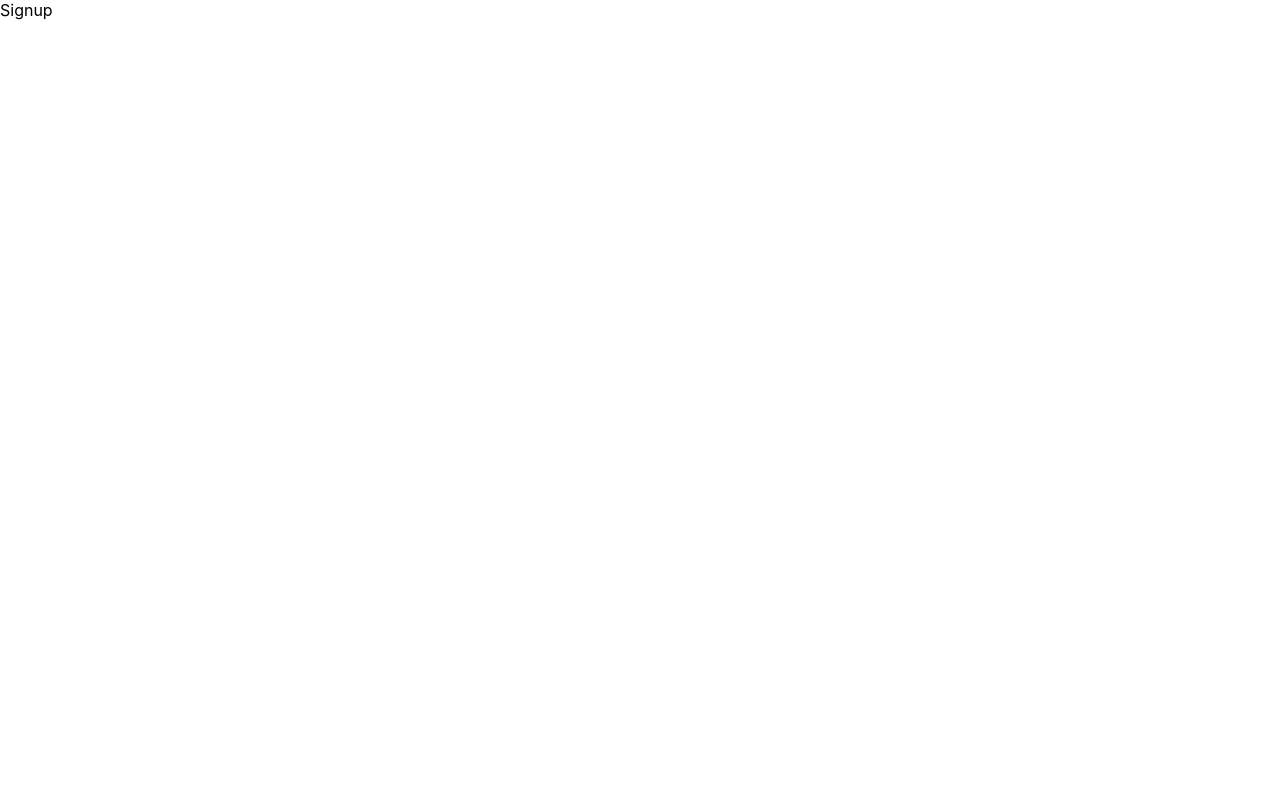
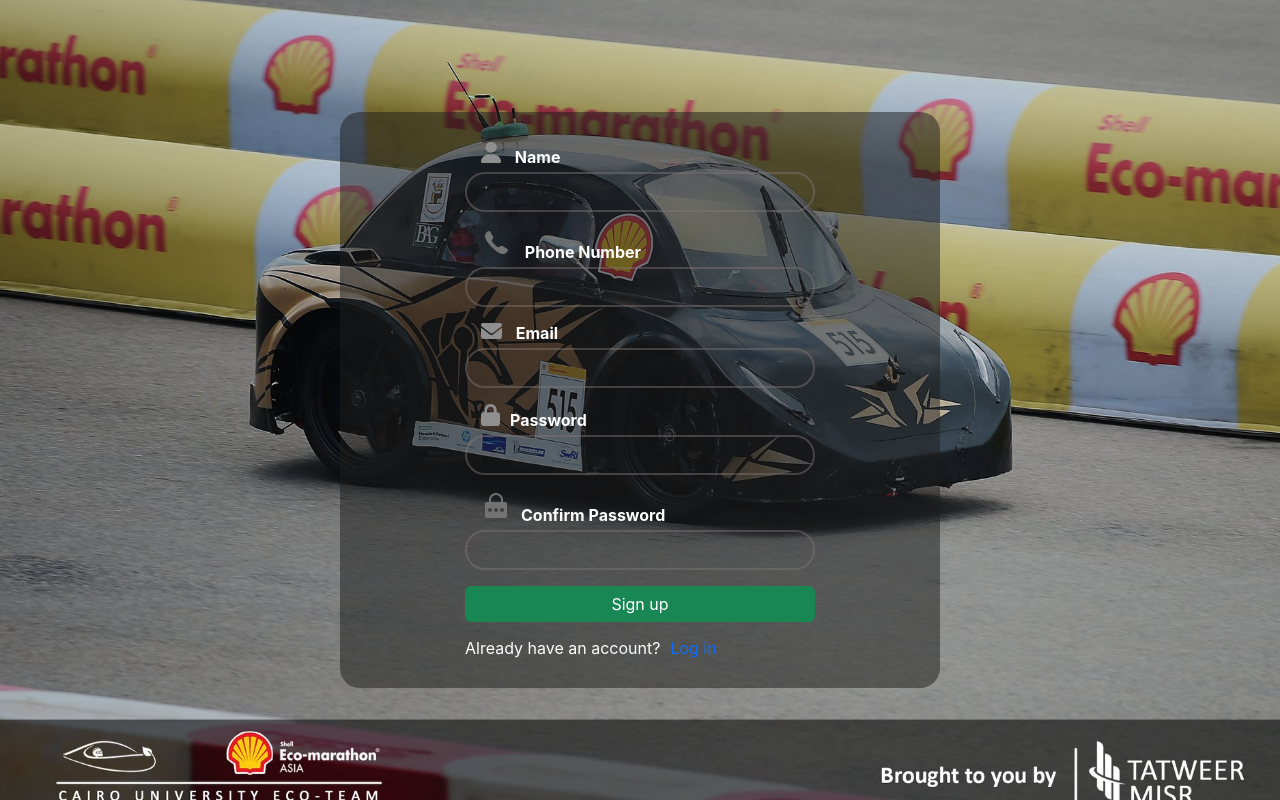
Before and after one commit to cuert-web/cuert-inventory-frontend, a React (Vite) app: page /signup in a window 1280 px wide. Built offline with nearby package versions, Linux system fonts and the light colour scheme.

Commit message:
Add sign page

```diff
--- a/src/features/auth/components/LoginForm/LoginForm.jsx
+++ b/src/features/auth/components/LoginForm/LoginForm.jsx
@@ -1,7 +1,7 @@
 import email from "@/features/auth/assets/email.png";
 import pass from "@/features/auth/assets/password.png";
 import { Link } from "react-router-dom";
-import { LoginBtn, StyledLoginForm } from "./LoginForm.styled";
+import { CreateOrLogin, LoginBtn, StyledLoginForm } from "./LoginForm.styled";
 
 const LoginForm = () => {
   return (
@@ -26,6 +26,7 @@
       </div>
 
       <LoginBtn>Log in</LoginBtn>
+      <CreateOrLogin>
         <p>Don&apos;t you have an account? </p>
         <Link
           to="/signup"
@@ -33,6 +34,7 @@
         >
           Sign Up
         </Link>
+      </CreateOrLogin>
     </StyledLoginForm>
   );
 };
--- a/src/features/auth/components/LoginForm/LoginForm.styled.js
+++ b/src/features/auth/components/LoginForm/LoginForm.styled.js
@@ -2,6 +2,7 @@
 
 export const StyledLoginForm = styled("form")`
   max-width: 100%;
+  max-height: 100%;
 
   & .mb-3 {
     margin-bottom: 1rem;
@@ -51,4 +52,28 @@
   outline: none;
   border: none;
   margin-bottom: 1rem;
+
+  &:hover {
+    background-color: #198754ee;
+  }
 `;
+
+export const CreateOrLogin = styled("div")`
+  display: flex;
+  align-items: flex-start;
+  gap: 10px;
+
+  & a {
+    /* set color to blue link color */
+    color: #0d6efd;
+
+    /* set hover and visited colors */
+    &:hover {
+      text-decoration: underline;
+    }
+
+    &:visited {
+      color: violet;
+    }
+  }
+`;
--- a/src/features/auth/components/SignupForm/SignupForm.jsx
+++ b/src/features/auth/components/SignupForm/SignupForm.jsx
@@ -0,0 +1,75 @@
+import { Link } from "react-router-dom";
+import person from "@/features/auth/assets/person.png";
+import phone from "@/features/auth/assets/icons8-phone-30.png";
+import email from "@/features/auth/assets/email.png";
+import pass1 from "@/features/auth/assets/password.png";
+import pass2 from "@/features/auth/assets/icons8-password-30.png";
+import {
+  CreateOrLogin,
+  LoginBtn,
+  StyledLoginForm,
+} from "../LoginForm/LoginForm.styled";
+const SignupForm = () => {
+  return (
+    <StyledLoginForm action="" className="form1">
+      <div className="mb-3">
+        <img src={person} />
+        <label htmlFor="name">
+          <strong> Name</strong>
+        </label>
+        <div className="box">
+          <input type="text" name="Enter Name" />
+        </div>
+      </div>
+      <div className="mb-3">
+        <img src={phone} />
+        <label htmlFor="name">
+          <strong> Phone Number </strong>
+        </label>
+        <div className="box">
+          <input type="text" name="Enter Name" />
+        </div>
+      </div>
+
+      <div className="mb-3">
+        <img src={email} />
+        <label htmlFor="email">
+          <strong> Email</strong>
+        </label>
+        <div className="box">
+          <input type="email" name="Enter Email" />
+        </div>
+      </div>
+      <div className="mb-3">
+        <img src={pass1} />
+        <label htmlFor="password">
+          <strong>Password</strong>
+        </label>
+        <div className="box">
+          <input type="password" name="Enter Password" />
+        </div>
+      </div>
+      <div className="mb-3">
+        <img src={pass2} />
+        <label htmlFor="password">
+          <strong>Confirm Password</strong>
+        </label>
+        <div className="box">
+          <input type="password" name="Enter Password" />
+        </div>
+      </div>
+      <LoginBtn>Sign up</LoginBtn>
+      <CreateOrLogin>
+        <p>Already have an account?</p>
+        <Link
+          to="/login"
+          className="btn btn-default border w-100 bg-light text-decoration-none"
+        >
+          Log in
+        </Link>
+      </CreateOrLogin>
+    </StyledLoginForm>
+  );
+};
+
+export default SignupForm;
--- a/src/features/auth/pages/Signup/Signup.jsx
+++ b/src/features/auth/pages/Signup/Signup.jsx
@@ -1,5 +1,15 @@
+import SignupForm from "../../components/SignupForm/SignupForm";
+import AuthLayout from "../../layouts/AuthLayout/AuthLayout";
+import { BigBox1 } from "../Login/Login.styled";
+
 const Signup = () => {
-  return <div>Signup</div>;
+  return (
+    <AuthLayout>
+      <BigBox1>
+        <SignupForm />
+      </BigBox1>
+    </AuthLayout>
+  );
 };
 
 export default Signup;
```
Lines whose indentation alone changed are shown as unchanged.
